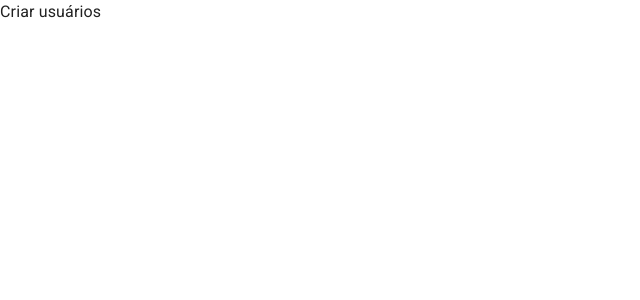
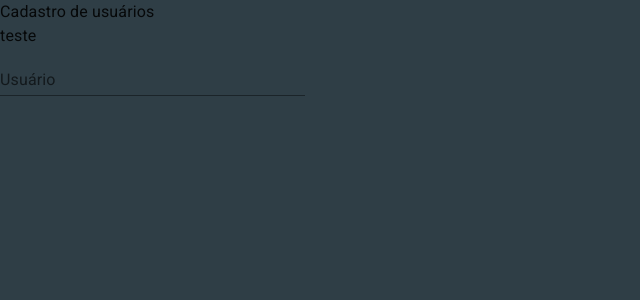
Before and after one commit to pedrofdnn/projeto2, a Next.js app: page /CreatUser in a window 1280 px wide. Shown: the top 300 px of the page, without its empty margins (0-640 px from the left). Built offline with nearby package versions, Linux system fonts and the light colour scheme.

Commit message:
criando layout de cadastro de usuários

```diff
--- a/app/CreatUser/page.tsx
+++ b/app/CreatUser/page.tsx
@@ -1,10 +1,29 @@
 import React from "react";
-
+import "../globals.css";
+import { Box, TextField } from "@mui/material";
 
 export default function CreatUser() {
   return (
-    <div>
-      <h1>Criar usuários</h1>
+    <div className="main-container">
+      <div>
+        <h1>Cadastro de usuários</h1>
+        <span>teste</span>
+      </div>
+
+      <form action="">
+        <div className="">
+          <Box>
+            <TextField
+              sx={{ fontSize: 28, width: 305 }}
+              id="input-with-sx"
+              label="Usuário"
+              variant="standard"
+              color="success"
+              type="email"
+            />
+          </Box>
+        </div>
+      </form>
     </div>
   );
 }
--- a/app/HomePage/page.tsx
+++ b/app/HomePage/page.tsx
@@ -1,7 +1,9 @@
-import React from 'react'
+import React from "react";
 
 export default function HomePage() {
   return (
-    <div>HomePage</div>
-  )
+    <div>
+      <h1>Home</h1>
+    </div>
+  );
 }
--- a/app/Styles/LoginPage.css
+++ b/app/Styles/LoginPage.css
@@ -2,7 +2,7 @@
 .container-start {
   background-color: #cad2c5;
   position: relative;
-  top: 4vw;
+  top: 6.5rem;
   margin: 0 16vw;
   height: 40vw;
   border-radius: 15px;
--- a/app/layout.tsx
+++ b/app/layout.tsx
@@ -15,7 +15,7 @@ export default function RootLayout({
   return (
     <html lang="pt-br">
       <ThemeRegistry>
-        <body className={`${robot} ${oxy} ${lobste}`}>{children}</body>
+        <body className={`${robot} ${oxy} ${lobste} `}>{children}</body>
       </ThemeRegistry>
     </html>
   );
--- a/app/page.tsx
+++ b/app/page.tsx
@@ -1,5 +1,6 @@
 // "use client"; //so funciona se utilizar essa função para usar como lado cliente.
 import React from "react";
+import "./globals.css";
 import LoginPage from "./LoginPage/page";
 
 export default function Page() {
```
